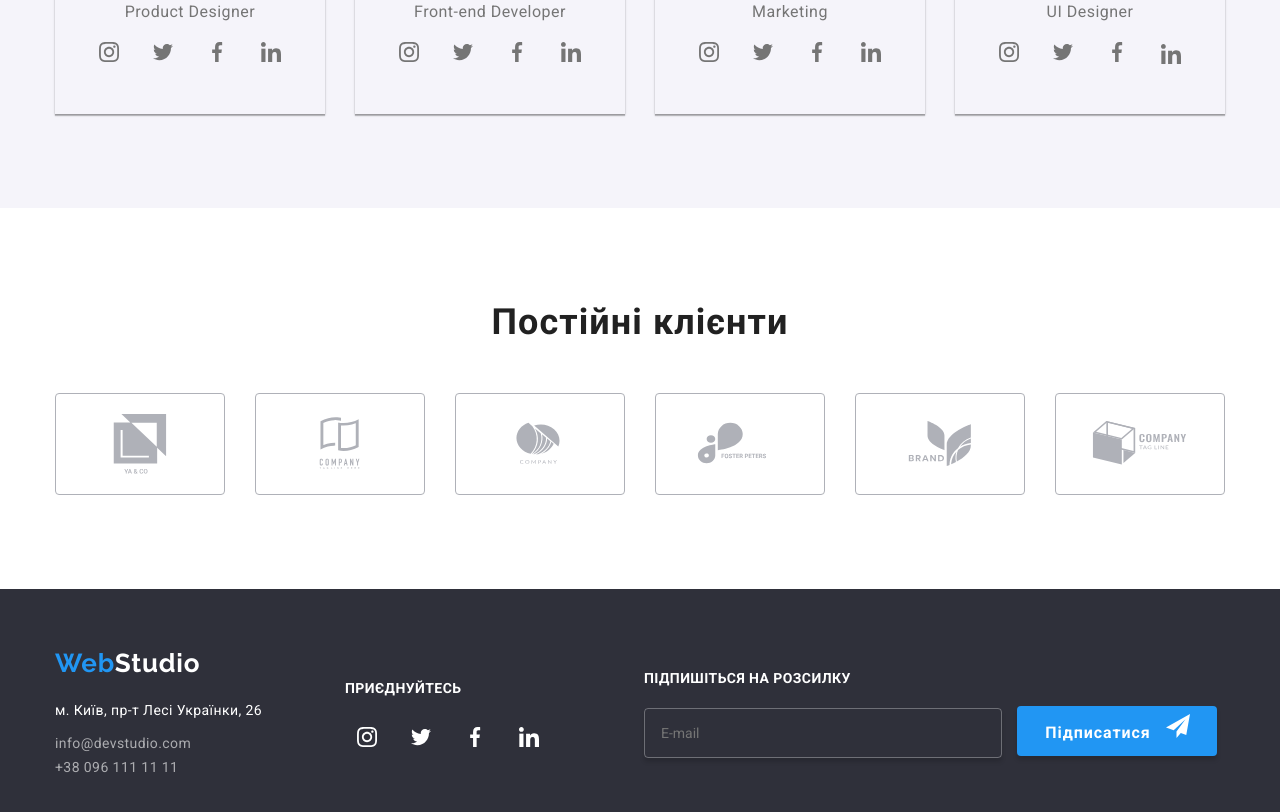
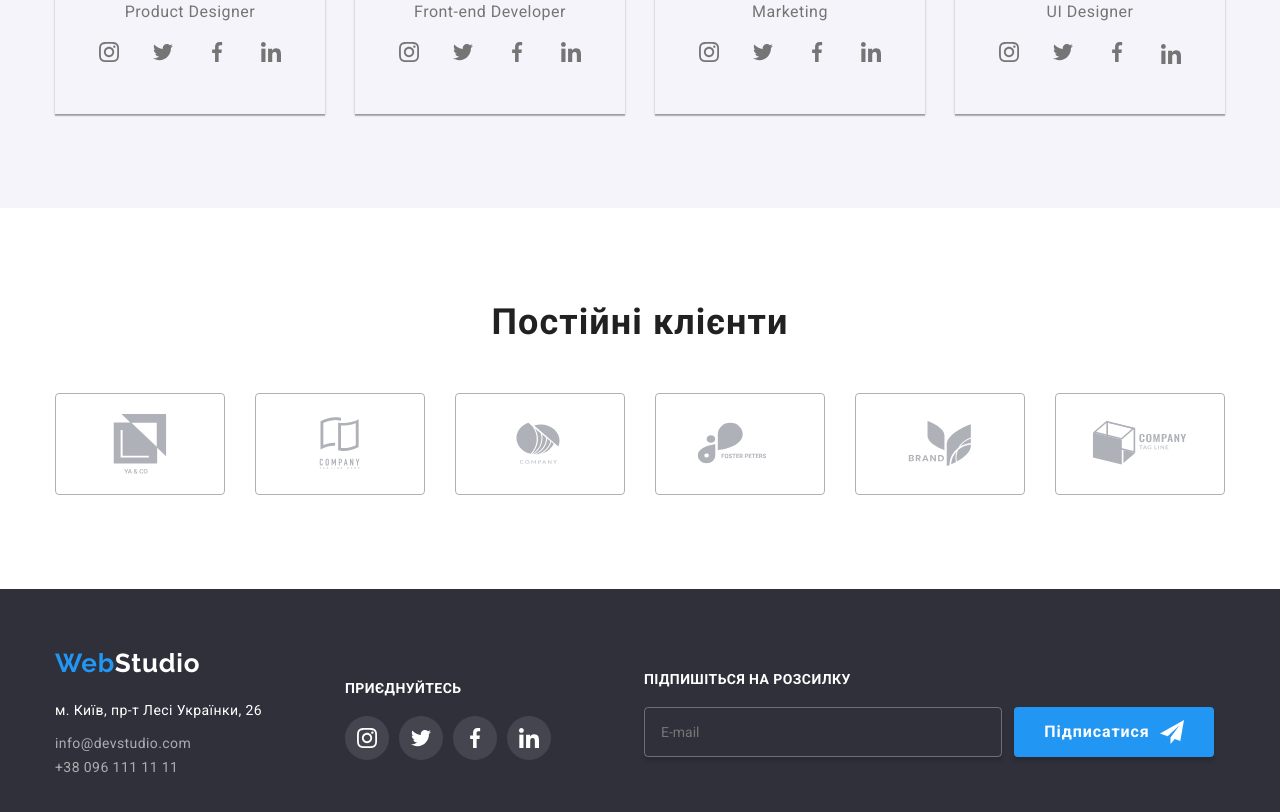
Before and after one commit to Poseydon12/webstudio, a plain HTML site: page index.html in a window 1280 px wide. Shown: the part 2164-2976 px from the top of the page. Drawn offline with nearby package versions, Linux system fonts and the light colour scheme.

Commit message:
done homework

```diff
--- a/css/style.css
+++ b/css/style.css
@@ -485,6 +485,16 @@ body {
   justify-content: center;
 }
 
+.social-footer-link {
+  width: 44px;
+  height: 44px;
+  display: flex;
+  align-items: center;
+  justify-content: center;
+  border-radius: 50%;
+  background-color: rgba(255, 255, 255, 0.1);
+}
+
 .social-footer-item:hover {
   background-color: #2196f3;
   border-radius: 50%;
@@ -521,12 +531,19 @@ body {
   background: rgba(33, 150, 243, 0);
 }
 
+.footer-form {
+  display: flex;
+}
+
 .subscribe-button {
   font-weight: 700;
   font-size: 16px;
   line-height: 187%;
   letter-spacing: 0.06em;
   text-align: center;
+  display: flex;
+  justify-content: center;
+  align-items: center;
   margin-left: 12px;
   color: #fff;
   border: none;
```
